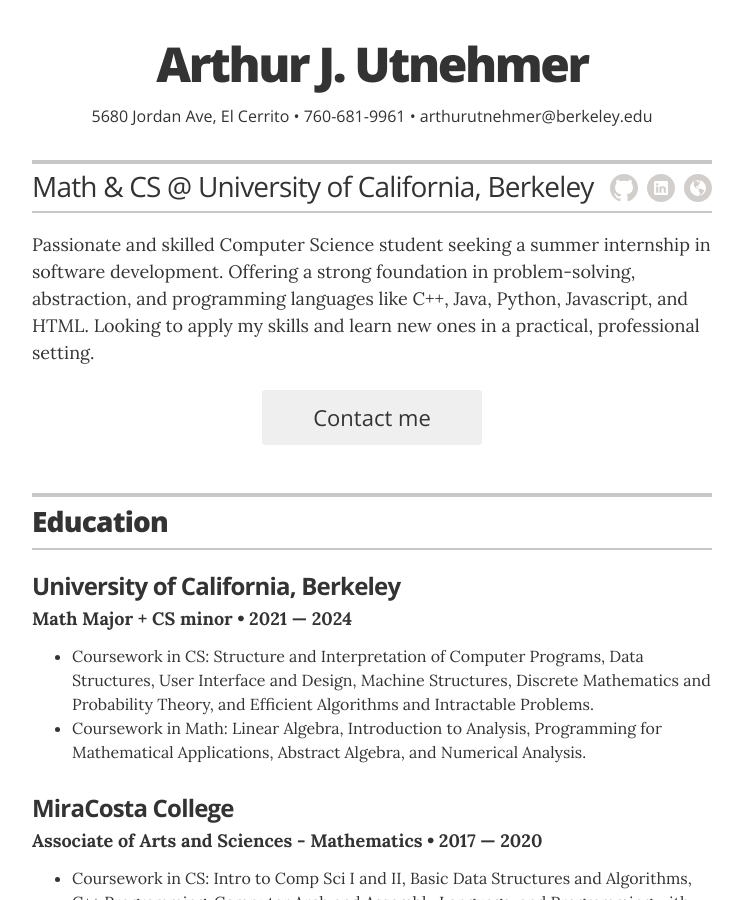
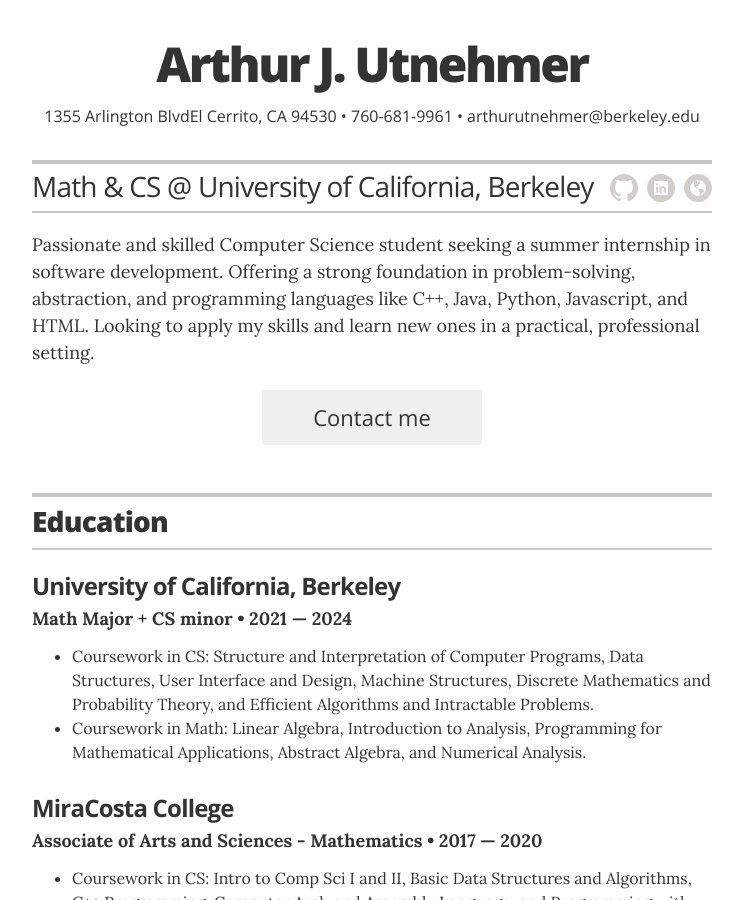
Before and after one commit to arthurutnehmer/Resume, a Jekyll site: the page built from index.html, in a window 1280 px wide and 900 px high. Shown: the whole window, without its empty margins (268-1011 px from the left). Built offline with Jekyll 4.4.1, drawn with Linux system fonts in a browser that asks for light colours.

Commit message:
Concision.

```diff
--- a/_config.yml
+++ b/_config.yml
@@ -18,9 +18,9 @@
 
 # the next two items are used for schema itemprops in _layouts/resume.html
 resume_contact_telephone:       "760-681-9961"
-resume_contact_address:         "5680 Jordan Ave, El Cerrito"
+resume_contact_address:         "1355 Arlington BlvdEl Cerrito, CA 94530"
 
-resume_header_contact_info:     "5680 Jordan Ave, El Cerrito • 760-681-9961 • arthurutnehmer@berkeley.edu"
+resume_header_contact_info:     "1355 Arlington BlvdEl Cerrito, CA 94530 • 760-681-9961 • arthurutnehmer@berkeley.edu"
 display_header_contact_info:    "true"
 
 resume_header_intro: "<p>Passionate and skilled Computer Science student seeking a summer internship in software development. Offering a strong foundation in problem-solving, abstraction, and programming languages like C++, Java, Python, Javascript, and HTML. Looking to apply my skills and learn new ones in a practical, professional setting.</p>"
```
